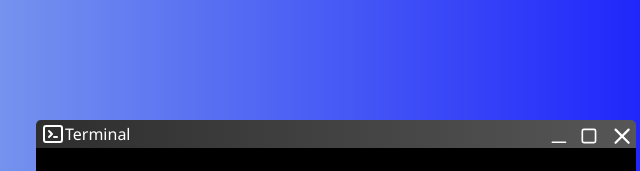
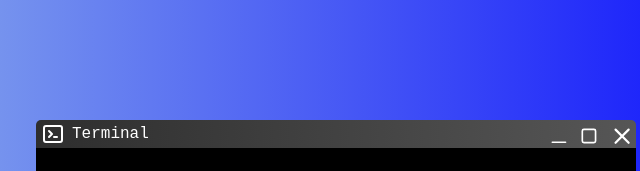
Before and after one commit to beekurt98/terminal-portfolio, a plain HTML site: page index.html in a window 1280 px wide. Shown: the top 171 px of the page, 412-1052 px from the left. Drawn offline with Linux system fonts and the light colour scheme.

Commit message:
change terminal title font

```diff
--- a/assets/css/terminal.css
+++ b/assets/css/terminal.css
@@ -90,11 +90,12 @@ body {
   margin-right: auto;
   margin-left: 5px;
   color: white;
-  font-family: "Segoe UI";
+  font-family: monospace;
   font-size: 1rem;
   display: flex;
   justify-content: center;
   align-items: center;
+  gap: 7px;
 }
 
 .control {
```
Also changed, not shown: index.html (+1 -1 lines).
